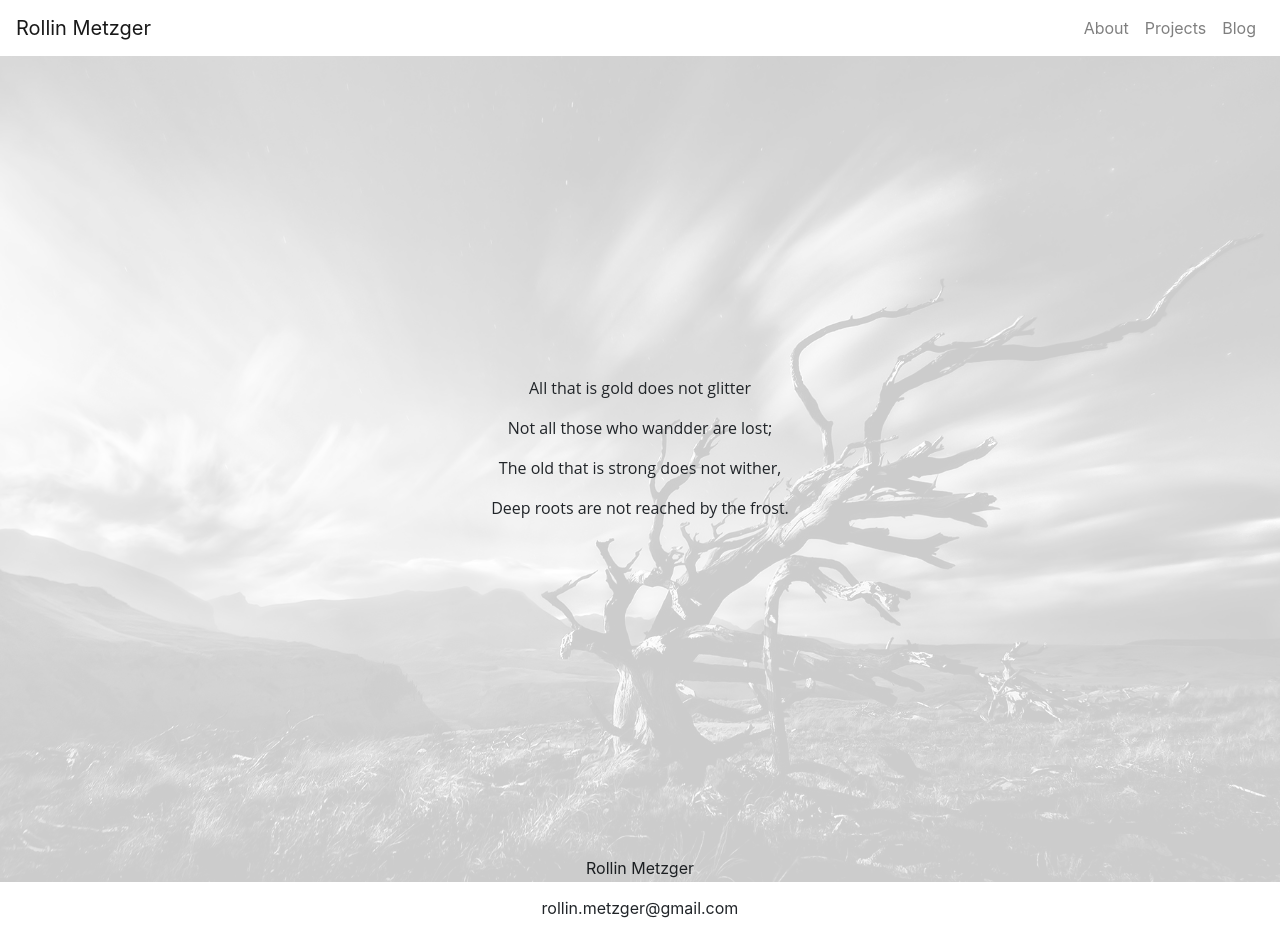
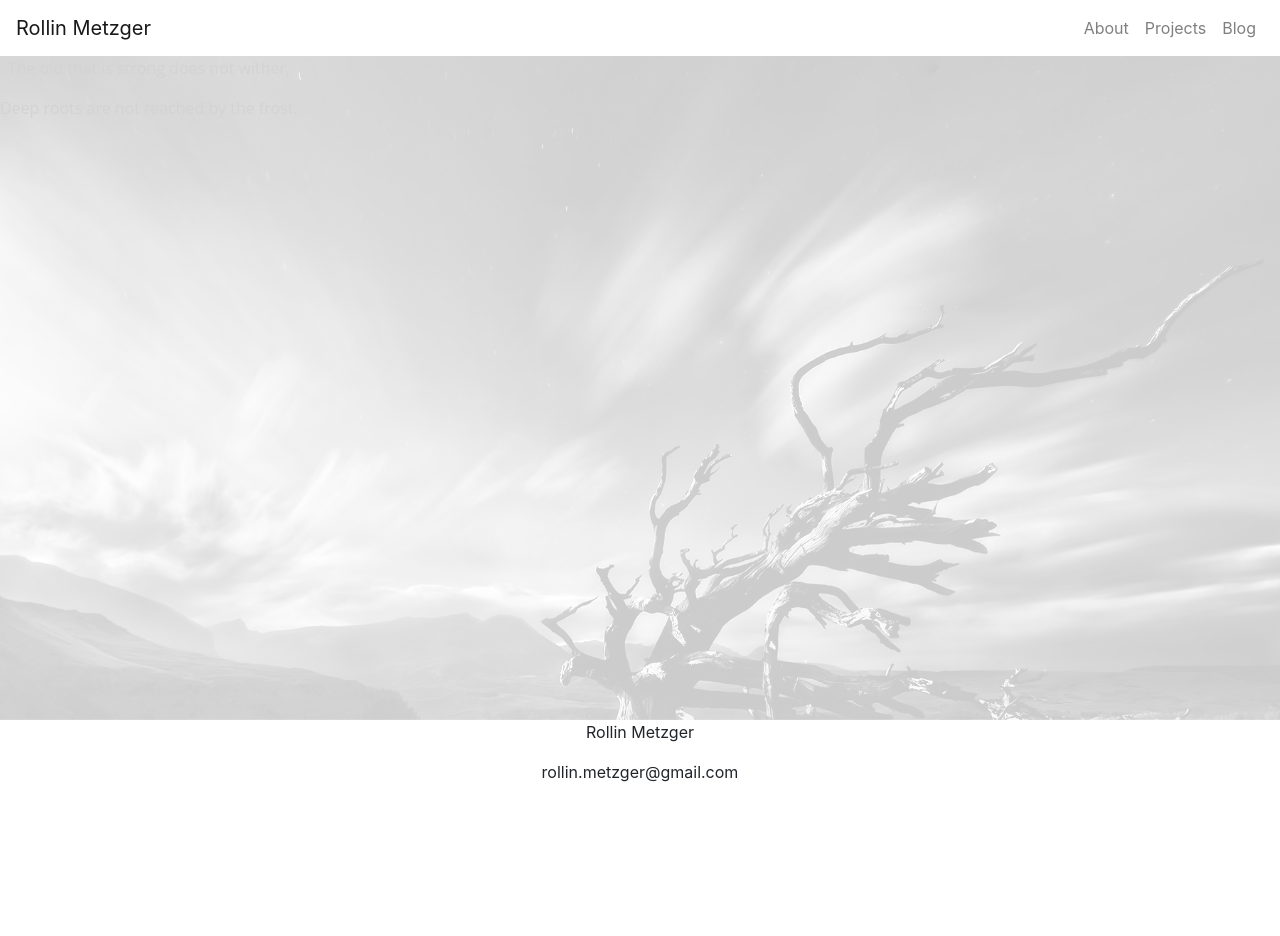
Before and after one commit to alcesalces11331/Portfolio, a React (Create React App) app: page /about in a window 1280 px wide. After the commit the page ends 800 px from the top, so only its background shows below. Built offline with nearby package versions, Linux system fonts and the light colour scheme.

Commit message:
Remove use of imported component for /about background

```diff
--- a/src/App.css
+++ b/src/App.css
@@ -221,9 +221,23 @@ body {
 
 /* ##################### ABOUT ##################### */
 
-.about-main-inner {
+#about-main-container {
+  background-image: url('./images/ancientTreeBwWithTheWind.jpg');
+  background-size: cover;
+  opacity: .2;
+  flex: 2 2 auto;
+  z-index: 1;
+
+}
+
+.about-body-inner-container {
+  justify-content: center;
   display: flex;
   flex-direction: column;
+  align-content: center;
+}
+
+.about-main-inner {
   justify-content: inherit;
   z-index: 2;
   position: absolute;
@@ -234,18 +248,11 @@ body {
   align-items: center;
   justify-content: center;
   font-family: "Open Sans";
-  z-index: 2;
+
 }
 
 #about-background-image-main #background-image-container .about-hide {
   display: none;
-}
-
-#about-background-image-main {
-  opacity: .2;
-  z-index: 1;
-  flex: 1 1 auto;
-  background-size: cover;
 }
 
 /* ##################### FOOTER ##################### */
--- a/src/routes/About.js
+++ b/src/routes/About.js
@@ -1,12 +1,9 @@
 import React from 'react';
-import BackgroundImage from '../components/Background-Image';
 
 const About = props => {
     return(
-        <div id="App-body-main">
-            <div id="about-background-image-main">
-                <BackgroundImage />
-            </div>
+        <div id="about-main-container">
+            <div className="about-body-inner-container">
                 <div className="about-main-inner">
                     <div className="personal-quote-container">
                         <div>
@@ -18,6 +15,7 @@ const About = props => {
                     </div>
                 </div>
             </div>
+        </div>
     )
 }
 
```
Lines whose indentation alone changed are shown as unchanged.
